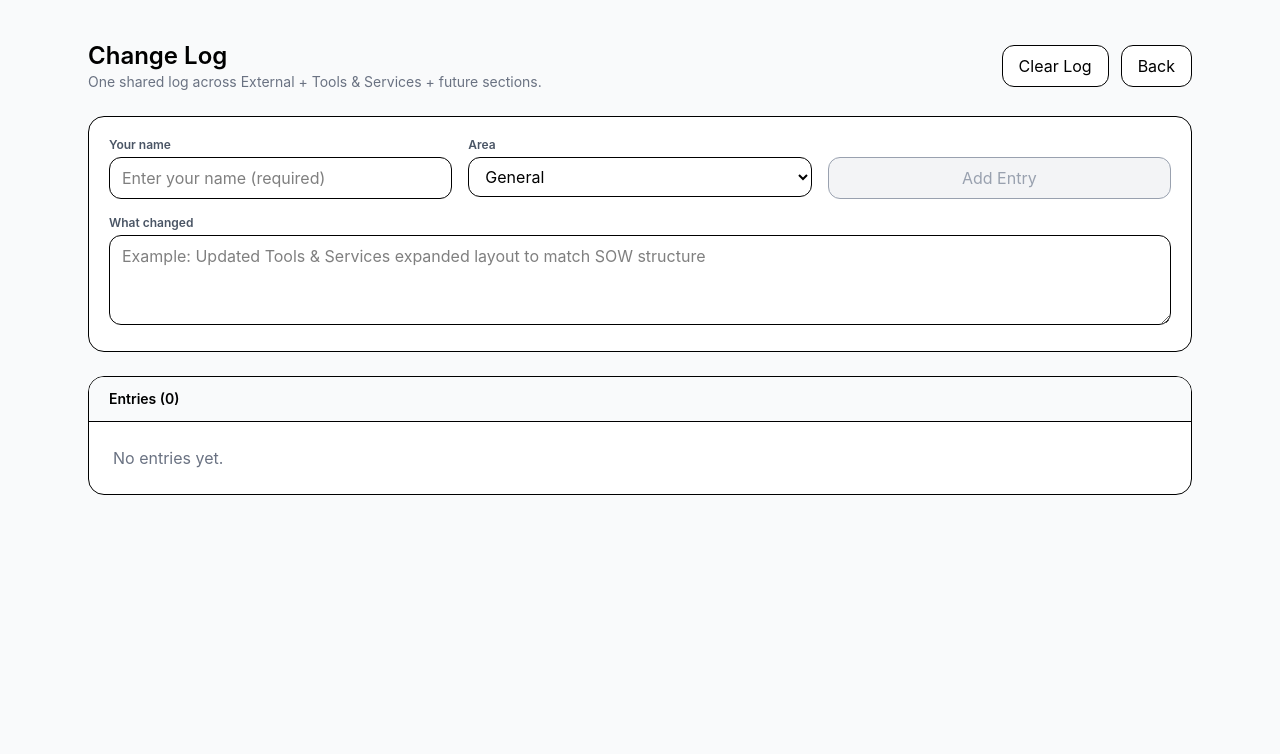
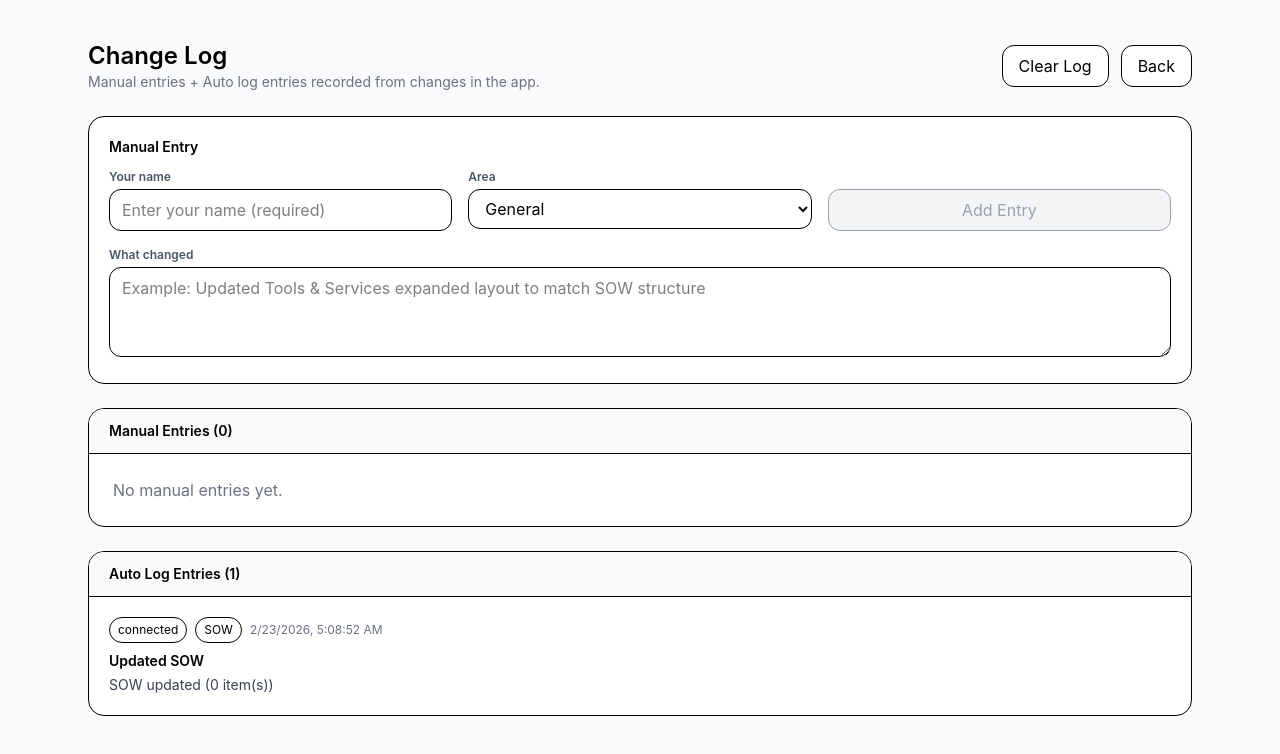
Before and after one commit to premkumarkirankumar/forecast-companion-poc, a React app in the folder frontend/: page / in a window 1280 px wide. Both pictures are taken after a click on the button "Change Log". Shown: the top 754 px of the page. Built offline with nearby package versions, Linux system fonts and the light colour scheme; the HTML template or start-up script is replaced by a standard one.

Commit message:
updated change log logic to include auto log

```diff
--- a/frontend/src/components/forecast/ChangelogPage.jsx
+++ b/frontend/src/components/forecast/ChangelogPage.jsx
@@ -1,5 +1,6 @@
-import { useMemo, useState } from "react";
+import { useEffect, useMemo, useState } from "react";
 import { addChangeLogEntry, clearChangeLog, loadChangeLog } from "./changeLogStore";
+import { clearAutoLog, loadAutoLog } from "./autoLogStore";
 
 function fmtTs(iso) {
   try {
@@ -10,12 +11,33 @@ function fmtTs(iso) {
 }
 
 export default function ChangeLogPage({ onBack }) {
+  // Manual entries (existing)
   const [entries, setEntries] = useState(() => loadChangeLog());
+
+  // Auto entries (new)
+  const [autoEntries, setAutoEntries] = useState(() => loadAutoLog());
+
   const [author, setAuthor] = useState("");
   const [area, setArea] = useState("General");
   const [message, setMessage] = useState("");
 
   const canAdd = useMemo(() => author.trim() && message.trim(), [author, message]);
+
+  // Keep both sections live if other pages write logs while this is open
+  useEffect(() => {
+    function refresh() {
+      setEntries(loadChangeLog());
+      setAutoEntries(loadAutoLog());
+    }
+    window.addEventListener("pfc:autolog", refresh);
+    window.addEventListener("pfc:storage", refresh); // you already dispatch this elsewhere
+    window.addEventListener("storage", refresh); // cross-tab
+    return () => {
+      window.removeEventListener("pfc:autolog", refresh);
+      window.removeEventListener("pfc:storage", refresh);
+      window.removeEventListener("storage", refresh);
+    };
+  }, []);
 
   function onAdd() {
     if (!canAdd) return;
@@ -30,11 +52,11 @@ export default function ChangeLogPage({ onBack }) {
   }
 
   function onClear() {
-        const ok = confirm("Clear the change log? This cannot be undone.");
+    const ok = confirm("Clear ALL logs (Manual + Auto)? This cannot be undone.");
     if (!ok) return;
 
-        const updated = clearChangeLog();
-        setEntries(updated);
+    setEntries(clearChangeLog());
+    setAutoEntries(clearAutoLog());
   }
 
   return (
@@ -43,27 +65,24 @@ export default function ChangeLogPage({ onBack }) {
         <div>
           <div className="text-2xl font-semibold">Change Log</div>
           <div className="text-sm text-gray-500">
-                        One shared log across External + Tools & Services + future sections.
+            Manual entries + Auto log entries recorded from changes in the app.
           </div>
         </div>
 
         <div className="flex items-center gap-3">
-                    <button
-                        onClick={onClear}
-                        className="px-4 py-2 rounded-xl border bg-white hover:bg-gray-50"
-                    >
+          <button onClick={onClear} className="px-4 py-2 rounded-xl border bg-white hover:bg-gray-50">
             Clear Log
           </button>
-                    <button
-                        onClick={onBack}
-                        className="px-4 py-2 rounded-xl border bg-white hover:bg-gray-50"
-                    >
+          <button onClick={onBack} className="px-4 py-2 rounded-xl border bg-white hover:bg-gray-50">
             Back
           </button>
         </div>
       </div>
 
+      {/* Manual Entry Form */}
       <div className="rounded-2xl border bg-white p-5 mb-6">
+        <div className="text-sm font-semibold mb-3">Manual Entry</div>
+
         <div className="grid grid-cols-1 md:grid-cols-3 gap-4">
           <div>
             <div className="text-xs font-semibold text-gray-600 mb-1">Your name</div>
@@ -83,6 +102,7 @@ export default function ChangeLogPage({ onBack }) {
               className="w-full px-3 py-2 rounded-xl border bg-white"
             >
               <option>General</option>
+              <option>Internal</option>
               <option>External</option>
               <option>Tools & Services</option>
               <option>SOW</option>
@@ -94,7 +114,8 @@ export default function ChangeLogPage({ onBack }) {
             <button
               onClick={onAdd}
               disabled={!canAdd}
-                            className={`w-full px-4 py-2 rounded-xl border ${canAdd ? "bg-black text-white" : "bg-gray-100 text-gray-400"
+              className={`w-full px-4 py-2 rounded-xl border ${
+                canAdd ? "bg-black text-white" : "bg-gray-100 text-gray-400"
               }`}
             >
               Add Entry
@@ -113,22 +134,21 @@ export default function ChangeLogPage({ onBack }) {
         </div>
       </div>
 
+      {/* Manual Entries */}
       <div className="rounded-2xl border bg-white overflow-hidden">
         <div className="px-5 py-3 border-b bg-gray-50 text-sm font-semibold">
-                    Entries ({entries.length})
+          Manual Entries ({entries.length})
         </div>
 
         {entries.length === 0 ? (
-                    <div className="p-6 text-gray-500">No entries yet.</div>
+          <div className="p-6 text-gray-500">No manual entries yet.</div>
         ) : (
           <div className="divide-y">
             {entries.map((e) => (
               <div key={e.id} className="p-5">
                 <div className="flex flex-wrap items-center gap-2">
                   <span className="text-sm font-semibold">{e.author}</span>
-                                    <span className="text-xs px-2 py-1 rounded-full border bg-white">
-                                        {e.area}
-                                    </span>
+                  <span className="text-xs px-2 py-1 rounded-full border bg-white">{e.area}</span>
                   <span className="text-xs text-gray-500">{fmtTs(e.ts)}</span>
                 </div>
                 <div className="mt-2 text-sm">{e.message}</div>
@@ -137,6 +157,35 @@ export default function ChangeLogPage({ onBack }) {
           </div>
         )}
       </div>
+
+      {/* Auto Log Entries */}
+      <div className="rounded-2xl border bg-white overflow-hidden mt-6">
+        <div className="px-5 py-3 border-b bg-gray-50 text-sm font-semibold">
+          Auto Log Entries ({autoEntries.length})
+        </div>
+
+        {autoEntries.length === 0 ? (
+          <div className="p-6 text-gray-500">No auto log entries yet.</div>
+        ) : (
+          <div className="divide-y">
+            {autoEntries.map((e) => (
+              <div key={e.id} className="p-5">
+                <div className="flex flex-wrap items-center gap-2">
+                  <span className="text-xs px-2 py-1 rounded-full border bg-white">
+                    {e.program || "unknown"}
+                  </span>
+                  <span className="text-xs px-2 py-1 rounded-full border bg-white">
+                    {e.area || "General"}
+                  </span>
+                  <span className="text-xs text-gray-500">{fmtTs(e.ts)}</span>
+                </div>
+                <div className="mt-2 text-sm font-semibold">{e.action || "Change"}</div>
+                {e.details ? <div className="mt-1 text-sm text-gray-700">{e.details}</div> : null}
+              </div>
+            ))}
+          </div>
+        )}
+      </div>
     </div>
   );
 }
--- a/frontend/src/components/forecast/SummaryCards.jsx
+++ b/frontend/src/components/forecast/SummaryCards.jsx
@@ -1,6 +1,7 @@
 // frontend/src/components/forecast/SummaryCards.jsx
 
-import { useEffect, useMemo, useState } from "react";
+import { addAutoLogEntry } from "./autoLogStore";
+import { useEffect, useMemo, useRef, useState } from "react";
 import { MONTHS } from "../../data/hub";
 
 import MonthTable from "./MonthTable";
@@ -12,7 +13,6 @@ import ToolsServicesDetails from "./ToolsServicesDetails";
 
 /* =========================================================
    LocalStorage hook
-   (unchanged behavior – only aesthetics changes requested)
 ========================================================= */
 function useLocalStorageState(key, initialValue) {
   const [state, setState] = useState(() => {
@@ -121,10 +121,87 @@ export default function SummaryCards({ selectedProgram, onProgramChange }) {
   // External state
   const [contractors, setContractors] = useLocalStorageState(contractorsKey, []);
   const [sows, setSows] = useLocalStorageState(sowKey, []);
+
+  // External change log (program-specific)
   const [externalChangeLog, setExternalChangeLog] = useLocalStorageState(externalChangelogKey, []);
 
-  // T&S state
+  // T&S state  ✅ IMPORTANT: tnsItems must be declared BEFORE any watcher references it
   const [tnsItems, setTnsItems] = useLocalStorageState(tnsItemsKey, []);
+
+  // ✅ Debounced auto-log helper + watchers (moved HERE so tnsItems is initialized)
+  const autoLogTimerRef = useRef(null);
+  const didInitRef = useRef({
+    internal: false,
+    tns: false,
+    contractors: false,
+    sows: false,
+  });
+
+  function queueAutoLog(entry) {
+    if (autoLogTimerRef.current) clearTimeout(autoLogTimerRef.current);
+    autoLogTimerRef.current = setTimeout(() => {
+      addAutoLogEntry(entry);
+      autoLogTimerRef.current = null;
+    }, 350);
+  }
+
+  useEffect(() => {
+    if (!didInitRef.current.internal) {
+      didInitRef.current.internal = true;
+      return;
+    }
+    queueAutoLog({
+      program: programKey,
+      area: "Internal",
+      action: "Updated Internal",
+      details: `Internal labor updated (${internalLaborItems?.length ?? 0} row(s))`,
+    });
+    // eslint-disable-next-line react-hooks/exhaustive-deps
+  }, [internalLaborItems]);
+
+  useEffect(() => {
+    if (!didInitRef.current.tns) {
+      didInitRef.current.tns = true;
+      return;
+    }
+    queueAutoLog({
+      program: programKey,
+      area: "Tools & Services",
+      action: "Updated Tools & Services",
+      details: `T&S updated (${tnsItems?.length ?? 0} item(s))`,
+    });
+    // eslint-disable-next-line react-hooks/exhaustive-deps
+  }, [tnsItems]);
+
+  useEffect(() => {
+    if (!didInitRef.current.contractors) {
+      didInitRef.current.contractors = true;
+      return;
+    }
+    queueAutoLog({
+      program: programKey,
+      area: "Contractors",
+      action: "Updated Contractors",
+      details: `Contractors updated (${contractors?.length ?? 0} item(s))`,
+    });
+    // eslint-disable-next-line react-hooks/exhaustive-deps
+  }, [contractors]);
+
+  useEffect(() => {
+    if (!didInitRef.current.sows) {
+      didInitRef.current.sows = true;
+      return;
+    }
+    queueAutoLog({
+      program: programKey,
+      area: "SOW",
+      action: "Updated SOW",
+      details: `SOW updated (${sows?.length ?? 0} item(s))`,
+    });
+    // eslint-disable-next-line react-hooks/exhaustive-deps
+  }, [sows]);
+
+  // T&S change log (program-specific)
   const [tnsChangeLog, setTnsChangeLog] = useLocalStorageState(tnsChangelogKey, []);
 
   // Rollups
@@ -166,7 +243,17 @@ export default function SummaryCards({ selectedProgram, onProgramChange }) {
       program: programKey,
       ...payload,
     };
+
+    // existing manual-style log
     setExternalChangeLog((prev) => [entry, ...prev].slice(0, 300));
+
+    // ✅ NEW: auto log entry
+    addAutoLogEntry({
+      program: programKey,
+      area: payload?.area || "External",
+      action: payload?.action || "Updated External",
+      details: payload?.details || payload?.message || "",
+    });
   }
 
   function logTns(payload) {
@@ -177,7 +264,17 @@ export default function SummaryCards({ selectedProgram, onProgramChange }) {
       program: programKey,
       ...payload,
     };
+
+    // existing manual-style log
     setTnsChangeLog((prev) => [entry, ...prev].slice(0, 300));
+
+    // ✅ NEW: auto log entry
+    addAutoLogEntry({
+      program: programKey,
+      area: "Tools & Services",
+      action: payload?.action || "Updated Tools & Services",
+      details: payload?.details || payload?.message || "",
+    });
   }
 
   // --- Styling maps (subtle, consistent) ---
@@ -280,12 +377,7 @@ export default function SummaryCards({ selectedProgram, onProgramChange }) {
       </div>
 
       {/* Full-width content panel (left-aligned, more real estate) */}
-      <div
-        className={[
-          "rounded-3xl border p-5 shadow-sm",
-          activeMeta.panel,
-        ].join(" ")}
-      >
+      <div className={["rounded-3xl border p-5 shadow-sm", activeMeta.panel].join(" ")}>
         {/* Section header */}
         <div className="mb-4">
           <div className={["text-lg font-extrabold", activeMeta.header].join(" ")}>
@@ -337,11 +429,7 @@ export default function SummaryCards({ selectedProgram, onProgramChange }) {
             </div>
 
             <div className="mt-5">
-              <InternalLabor
-                mode={internalTab}
-                items={internalLaborItems}
-                setItems={setInternalLaborItems}
-              />
+              <InternalLabor mode={internalTab} items={internalLaborItems} setItems={setInternalLaborItems} />
             </div>
           </div>
         ) : null}
@@ -407,12 +495,7 @@ export default function SummaryCards({ selectedProgram, onProgramChange }) {
                   <MonthTable title="Tools & Services" rows={tnsMonthlyRows} showMonthFilter />
                 </ScrollFrame>
               ) : (
-                <ToolsServicesDetails
-                  programKey={programKey}
-                  items={tnsItems}
-                  setItems={setTnsItems}
-                  onLog={logTns}
-                />
+                <ToolsServicesDetails programKey={programKey} items={tnsItems} setItems={setTnsItems} onLog={logTns} />
               )}
             </div>
           </div>
@@ -487,12 +570,7 @@ export default function SummaryCards({ selectedProgram, onProgramChange }) {
                     onLog={logExternal}
                   />
 
-                  <ExternalSowDetails
-                    programKey={programKey}
-                    sows={sows}
-                    setSows={setSows}
-                    onLog={logExternal}
-                  />
+                  <ExternalSowDetails programKey={programKey} sows={sows} setSows={setSows} onLog={logExternal} />
                 </div>
               )}
             </div>
--- /dev/null
+++ b/frontend/src/components/forecast/autoLogStore.js
@@ -0,0 +1,45 @@
+// frontend/src/components/forecast/autoLogStore.js
+
+const KEY = "pfc.autolog.v1";
+
+export function loadAutoLog() {
+  try {
+    const raw = localStorage.getItem(KEY);
+    const parsed = raw ? JSON.parse(raw) : [];
+    return Array.isArray(parsed) ? parsed : [];
+  } catch {
+    return [];
+  }
+}
+
+export function addAutoLogEntry(entry) {
+  const current = loadAutoLog();
+  const next = [
+    {
+      id: crypto.randomUUID(),
+      ts: new Date().toISOString(),
+      ...entry, // { program, area, action, details }
+    },
+    ...current,
+  ].slice(0, 1500);
+
+  try {
+    localStorage.setItem(KEY, JSON.stringify(next));
+    // notify pages listening
+    window.dispatchEvent(new CustomEvent("pfc:autolog"));
+  } catch {
+    // ignore
+  }
+
+  return next;
+}
+
+export function clearAutoLog() {
+  try {
+    localStorage.setItem(KEY, JSON.stringify([]));
+    window.dispatchEvent(new CustomEvent("pfc:autolog"));
+  } catch {
+    // ignore
+  }
+  return [];
+}
```
Lines whose indentation alone changed are shown as unchanged.
